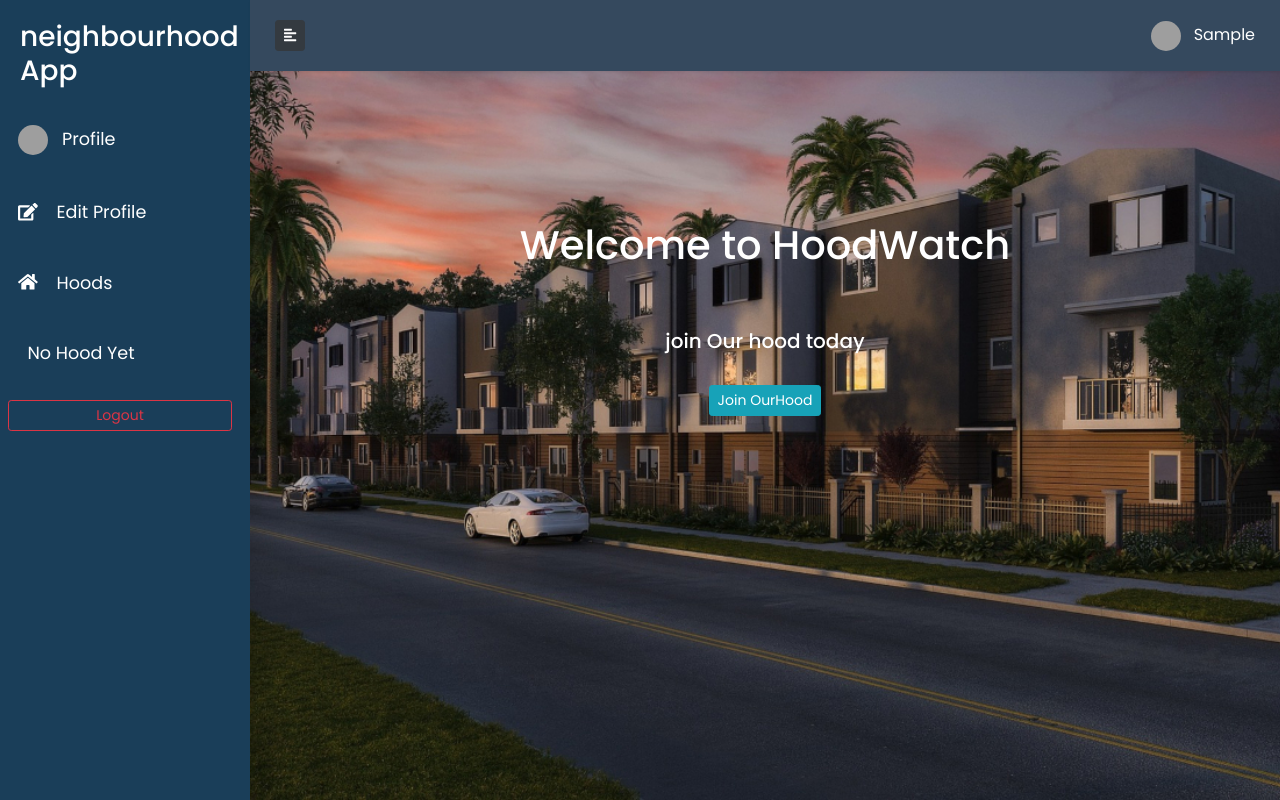
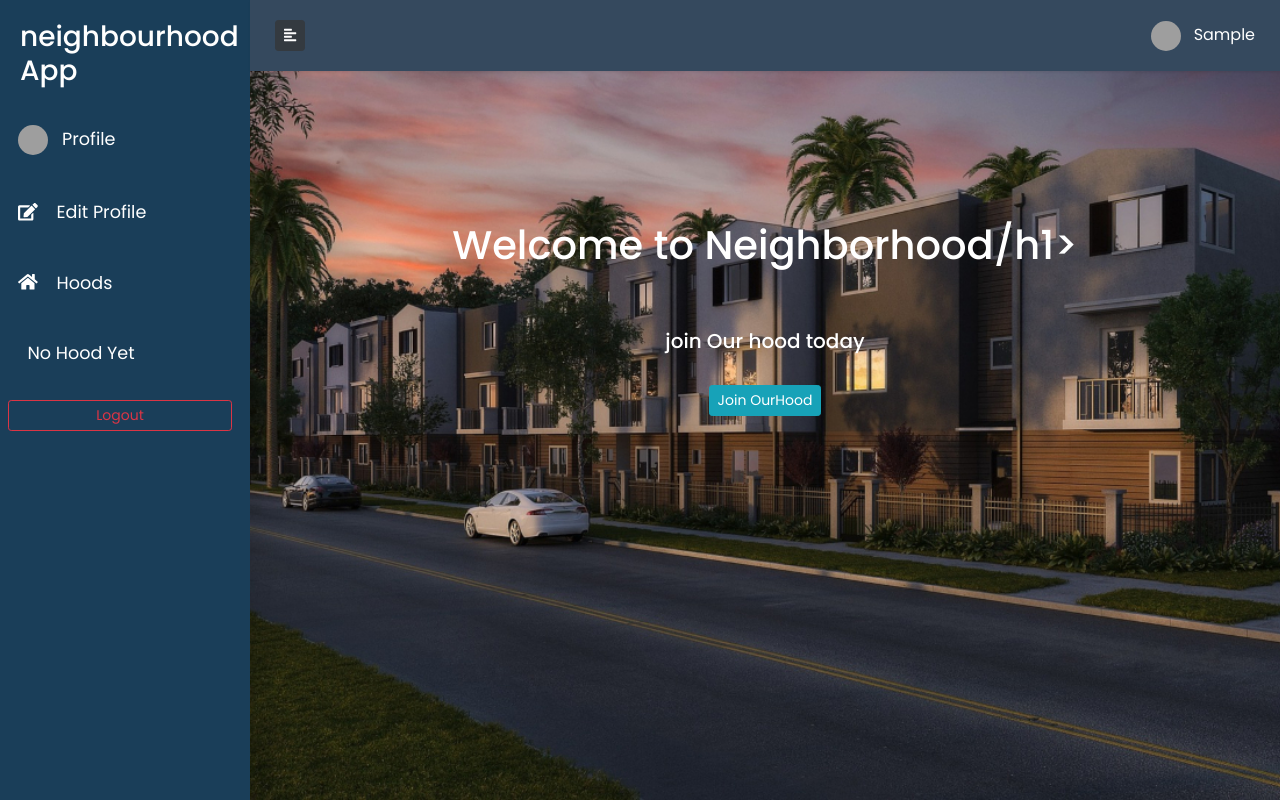
Before and after one commit to dhalianeza/hood, a Django app: page / in a window 1280 px wide. Run offline with Django 3.2, Linux system fonts and the light colour scheme; the visitor is signed in with stand-in values (Sample User, id 1); some libraries are stand-ins or nearby versions; grey boxes are pictures that could not be loaded.

Commit message:
modified

```diff
--- a/hood/templates/index.html
+++ b/hood/templates/index.html
@@ -3,7 +3,7 @@
 {% block content %}
 <div class="container" >
     <div class="text-white text-center" style="margin-top:15%">
-        <h1>Welcome to HoodWatch</h1>
+        <h1>Welcome to Neighborhood/h1>
         <h5 style="margin-top:6%">join Our hood today</h5>
         <a href="{% url 'hood' %}" class="btn btn-sm btn-info mt-4">Join OurHood</a>
     </div>
```
